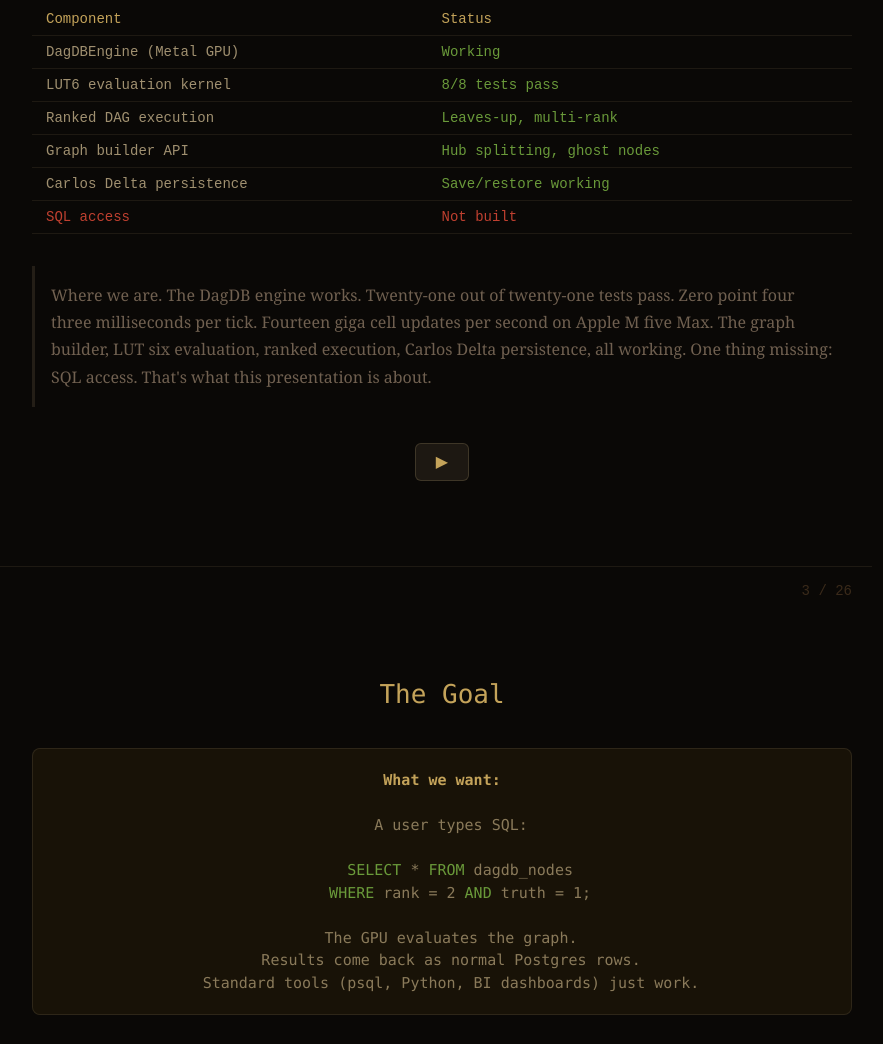
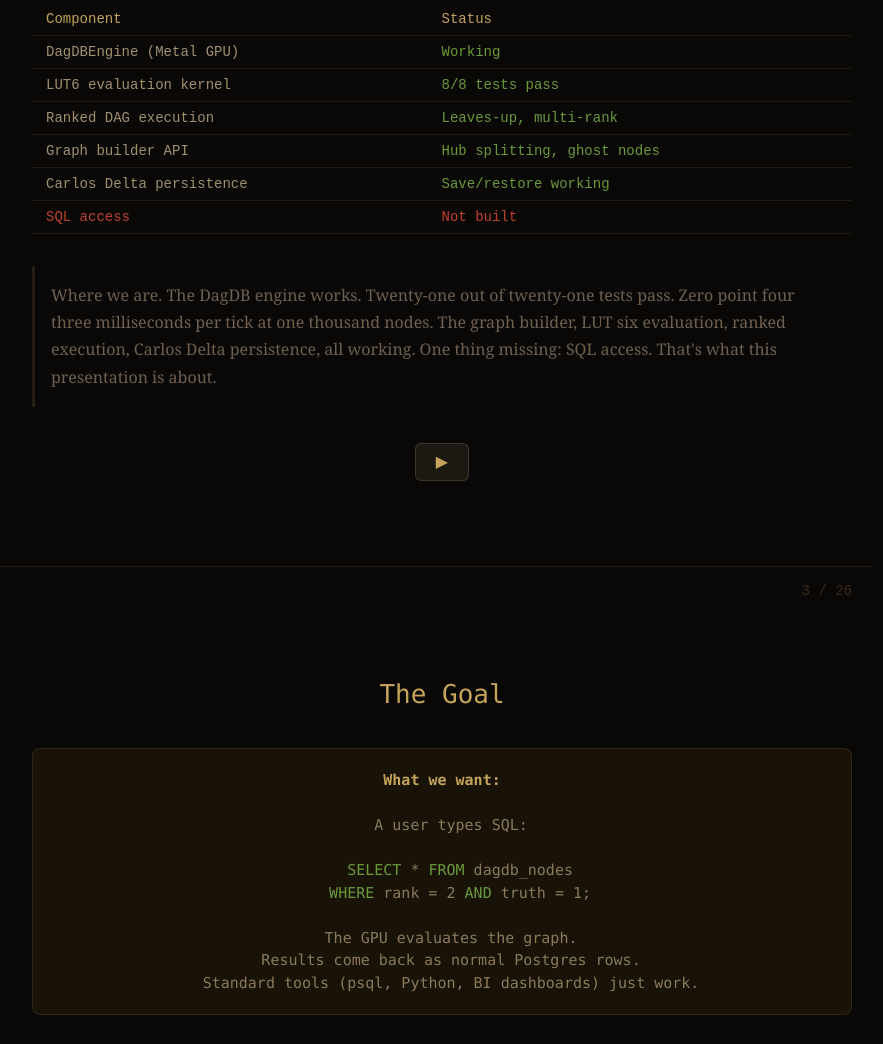
Before and after one commit to norayr-m/dagdb-engine, a plain HTML site: page site/sql-architecture.html in a window 1280 px wide. Shown: the part 1033-2077 px from the top of the page, without its empty margins (218-1101 px from the left). Drawn offline with Linux system fonts and the light colour scheme.

Commit message:
Docs match this tree: slide narration, endpoint count, stale known issues, wiki parity
- SQL architecture deck, slide 2: the caption no longer attributes the Savanna
  engine's throughput to DagDB; its recorded clip is removed, so the page's
  built-in fallback speaks the corrected caption.
- quick-start: 104 MCP endpoints, not 37.
- dagdb/README: the Sealed fixtures section is prose again, not part of a code
  block; the benchmark lines get their own heading.
- llm-reference: a truncated .dags is refused on load, not a crash (checked on
  this tree); the reader-session rank bug it warned about was fixed in May
  (the snapshot copies n * 8 bytes); the bridge is read-only by default, not
  full-write; the stale MCP docstring note and its dead link are gone.
- dsl, llm-reference: the parser lives in DagDBDaemonKit.
- tiled-streaming: an internal signature line removed.

The GitHub wiki is synced from docs/ in the same pass.

Co-Authored-By: Claude Opus 5.5 <noreply@anthropic.com>

```diff
--- a/site/sql-architecture.html
+++ b/site/sql-architecture.html
@@ -83,7 +83,7 @@
     <tr><td>Carlos Delta persistence</td><td class="green">Save/restore working</td></tr>
     <tr><td><span class="red">SQL access</span></td><td class="red">Not built</td></tr>
   </table>
-  <div class="narration" id="n2">Where we are. The DagDB engine works. Twenty-one out of twenty-one tests pass. Zero point four three milliseconds per tick. Fourteen giga cell updates per second on Apple M five Max. The graph builder, LUT six evaluation, ranked execution, Carlos Delta persistence, all working. One thing missing: SQL access. That's what this presentation is about.</div>
+  <div class="narration" id="n2">Where we are. The DagDB engine works. Twenty-one out of twenty-one tests pass. Zero point four three milliseconds per tick at one thousand nodes. The graph builder, LUT six evaluation, ranked execution, Carlos Delta persistence, all working. One thing missing: SQL access. That's what this presentation is about.</div>
   <div class="controls"><button class="play-btn" onclick="speak(2)">&#9654;</button></div>
   <div class="slide-num">2 / 26</div>
 </div>
```
Also changed, not shown: .ship-manifest.txt, 6 other files.
